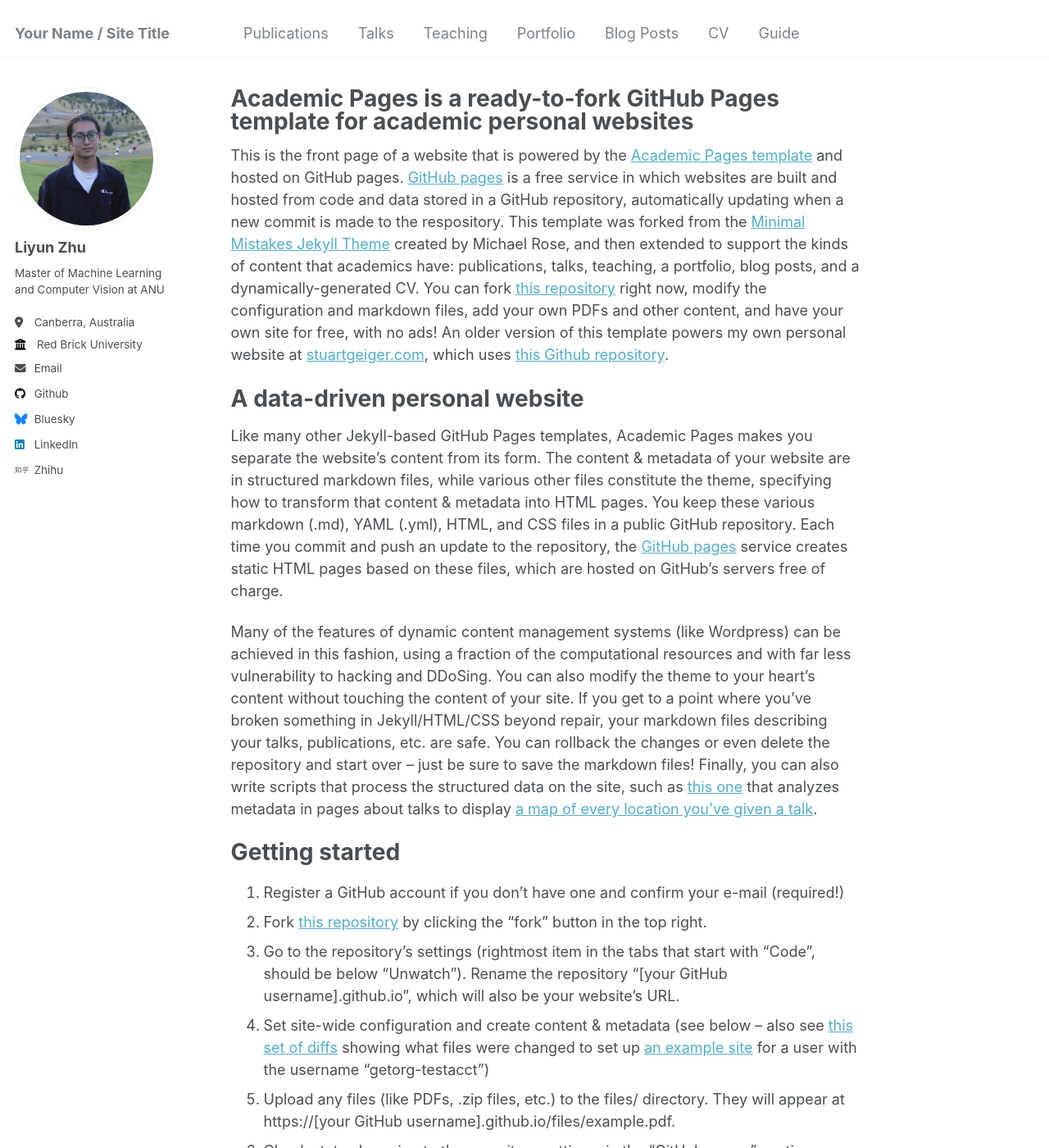
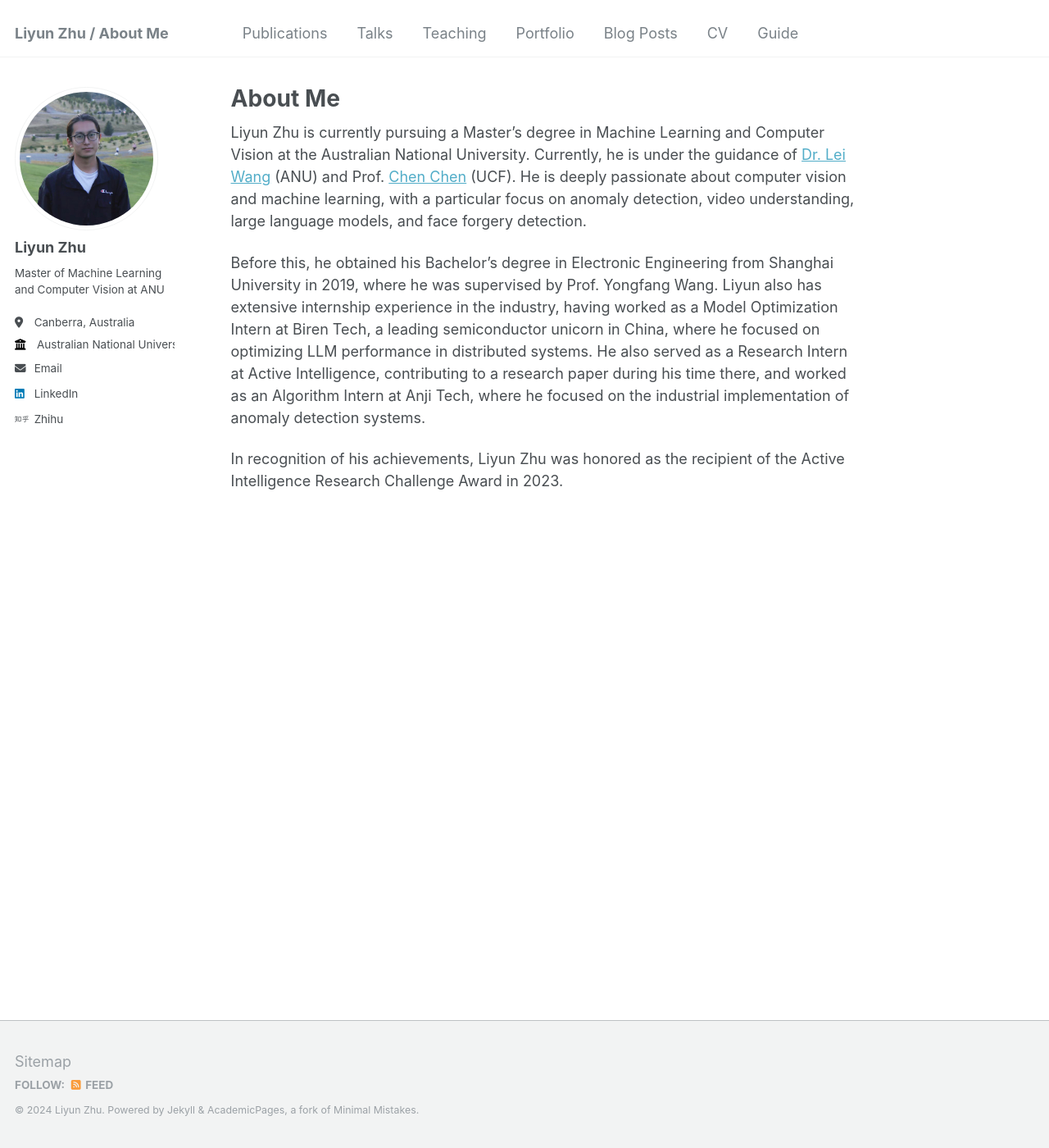
Before and after one commit to Tom-roujiang/liyun_zhu, a Jekyll site: the page built from _pages/about.md, in a window 1280 px wide and 1400 px high. Shown: the whole window at 82% size. Built offline with Jekyll 4.4.1, drawn with Linux system fonts in a browser that asks for light colours; some of the changed text lies outside the part shown.

Commit message:
change the main pages

```diff
--- a/_config.yml
+++ b/_config.yml
@@ -8,11 +8,11 @@
 
 # Basic Site Settings
 locale                   : "en-US"
-title                    : "Your Name / Site Title"
+title                    : "Liyun Zhu / About Me"
 title_separator          : "-"
-name                     : &name "Your Name"
-description              : &description "personal description"
-url                      : https://academicpages.github.io # the base hostname & protocol for your site e.g. "https://mmistakes.github.io"
+name                     : "Liyun Zhu"
+description              : "MMLCV student at ANU"
+url                      : https://tom-roujiang.github.io/liyun_zhu/ # the base hostname & protocol for your site e.g. "https://mmistakes.github.io"
 baseurl                  : "" # the subpath of your site, e.g. "/blog"
 repository               : "academicpages/academicpages.github.io"
 
@@ -26,7 +26,7 @@ author:
   pronouns         : # example: "she/her"
   bio              : "Master of Machine Learning and Computer Vision at ANU"
   location         : "Canberra, Australia"
-  employer         : "Red Brick University"
+  employer         : "Australian National University"
   uri              : # URL
   email            : "u7778917@anu.edu.au"
 
@@ -43,12 +43,12 @@ author:
   bitbucket        : # Username - Update with your username on the site
   codepen          : # Username
   dribbble         : # Username
-  github           : "academicpages"
+  github           : # "academicpages"
   kaggle           : # Username
   stackoverflow    : # User number or user number and name (i.e., use "1" or "1/jeff-atwood")
 
   # Social media
-  bluesky          : "bsky.app" # Replace this with you Bluesky username
+  bluesky          : # "bsky.app" # Replace this with you Bluesky username
   facebook         : # Username
   flickr           : # Username
   foursquare       : # Username
@@ -129,7 +129,7 @@ yandex_site_verification :
 
 # Social Sharing
 twitter:
-  username               : &twitter
+  username               : # &twitter
 facebook:
   username               :
   app_id                 :
@@ -209,18 +209,18 @@ kramdown:
 
 # These settings control the types of collections used by the template
 collections:
-  # teaching:
-  #   output: true
-  #   permalink: /:collection/:path/
+  teaching:
+    output: true
+    permalink: /:collection/:path/
   publications:
     output: true
     permalink: /:collection/:path/
-  # portfolio:
-  #   output: true
-  #   permalink: /:collection/:path/
-  # talks:
-  #   output: true
-  #   permalink: /:collection/:path/
+  portfolio:
+    output: true
+    permalink: /:collection/:path/
+  talks:
+    output: true
+    permalink: /:collection/:path/
 
 
 # These settings control how pages and collections are included in the site
--- a/_pages/about.md
+++ b/_pages/about.md
@@ -1,15 +1,27 @@
 ---
 permalink: /
-title: "Academic Pages is a ready-to-fork GitHub Pages template for academic personal websites"
+title: "About Me"
 author_profile: true
 redirect_from:
   - /about/
   - /about.html
 ---
 
-This is the front page of a website that is powered by the [Academic Pages template](https://github.com/academicpages/academicpages.github.io) and hosted on GitHub pages. [GitHub pages](https://pages.github.com) is a free service in which websites are built and hosted from code and data stored in a GitHub repository, automatically updating when a new commit is made to the respository. This template was forked from the [Minimal Mistakes Jekyll Theme](https://mmistakes.github.io/minimal-mistakes/) created by Michael Rose, and then extended to support the kinds of content that academics have: publications, talks, teaching, a portfolio, blog posts, and a dynamically-generated CV. You can fork [this repository](https://github.com/academicpages/academicpages.github.io) right now, modify the configuration and markdown files, add your own PDFs and other content, and have your own site for free, with no ads! An older version of this template powers my own personal website at [stuartgeiger.com](http://stuartgeiger.com), which uses [this Github repository](https://github.com/staeiou/staeiou.github.io).
+Liyun Zhu is currently pursuing a Master's degree in Machine Learning and Computer Vision at the Australian National University. Currently, he is under the guidance of [Dr. Lei Wang](https://leiwangr.github.io) (ANU) and Prof. [Chen Chen](https://www.crcv.ucf.edu/chenchen/) (UCF). He is deeply passionate about computer vision and machine learning, with a particular focus on anomaly detection, video understanding, large language models, and face forgery detection.
 
-A data-driven personal website
+Before this, he obtained his Bachelor's degree in Electronic Engineering from Shanghai University in 2019, where he was supervised by Prof. Yongfang Wang. Liyun also has extensive internship experience in the industry, having worked as a Model Optimization Intern at Biren Tech, a leading semiconductor unicorn in China, where he focused on optimizing LLM performance in distributed systems. He also served as a Research Intern at Active Intelligence, contributing to a research paper during his time there, and worked as an Algorithm Intern at Anji Tech, where he focused on the industrial implementation of anomaly detection systems.
+
+In recognition of his achievements, Liyun Zhu was honored as the recipient of the Active Intelligence Research Challenge Award in 2023.
+
+<!-- Liyun Zhu is currently pursuing a Master's degree in Machine Learning and Computer Vision at the Australian National University. He is under the guidance of [Dr. Lei Wang](https://leiwangr.github.io) (ANU) and Prof. Chen Chen (UCF).
+
+He is deeply passionate about computer vision and machine learning, with a particular focus on anomaly detection, video understanding, large language models and face forgery detection.
+
+In recognition of his achievements, Liyun Zhu was honored as the recipient of the Active Intelligence Research Challenge Award in 2023. -->
+
+<!-- This is the front page of a website that is powered by the [Academic Pages template](https://github.com/academicpages/academicpages.github.io) and hosted on GitHub pages. [GitHub pages](https://pages.github.com) is a free service in which websites are built and hosted from code and data stored in a GitHub repository, automatically updating when a new commit is made to the respository. This template was forked from the [Minimal Mistakes Jekyll Theme](https://mmistakes.github.io/minimal-mistakes/) created by Michael Rose, and then extended to support the kinds of content that academics have: publications, talks, teaching, a portfolio, blog posts, and a dynamically-generated CV. You can fork [this repository](https://github.com/academicpages/academicpages.github.io) right now, modify the configuration and markdown files, add your own PDFs and other content, and have your own site for free, with no ads! An older version of this template powers my own personal website at [stuartgeiger.com](http://stuartgeiger.com), which uses [this Github repository](https://github.com/staeiou/staeiou.github.io). -->
+
+<!-- A data-driven personal website
 ======
 Like many other Jekyll-based GitHub Pages templates, Academic Pages makes you separate the website's content from its form. The content & metadata of your website are in structured markdown files, while various other files constitute the theme, specifying how to transform that content & metadata into HTML pages. You keep these various markdown (.md), YAML (.yml), HTML, and CSS files in a public GitHub repository. Each time you commit and push an update to the repository, the [GitHub pages](https://pages.github.com/) service creates static HTML pages based on these files, which are hosted on GitHub's servers free of charge.
 
@@ -46,4 +58,4 @@ Example: editing a markdown file for a talk
 
 For more info
 ------
-More info about configuring Academic Pages can be found in [the guide](https://academicpages.github.io/markdown/). The [guides for the Minimal Mistakes theme](https://mmistakes.github.io/minimal-mistakes/docs/configuration/) (which this theme was forked from) might also be helpful.
+More info about configuring Academic Pages can be found in [the guide](https://academicpages.github.io/markdown/). The [guides for the Minimal Mistakes theme](https://mmistakes.github.io/minimal-mistakes/docs/configuration/) (which this theme was forked from) might also be helpful. -->
```
